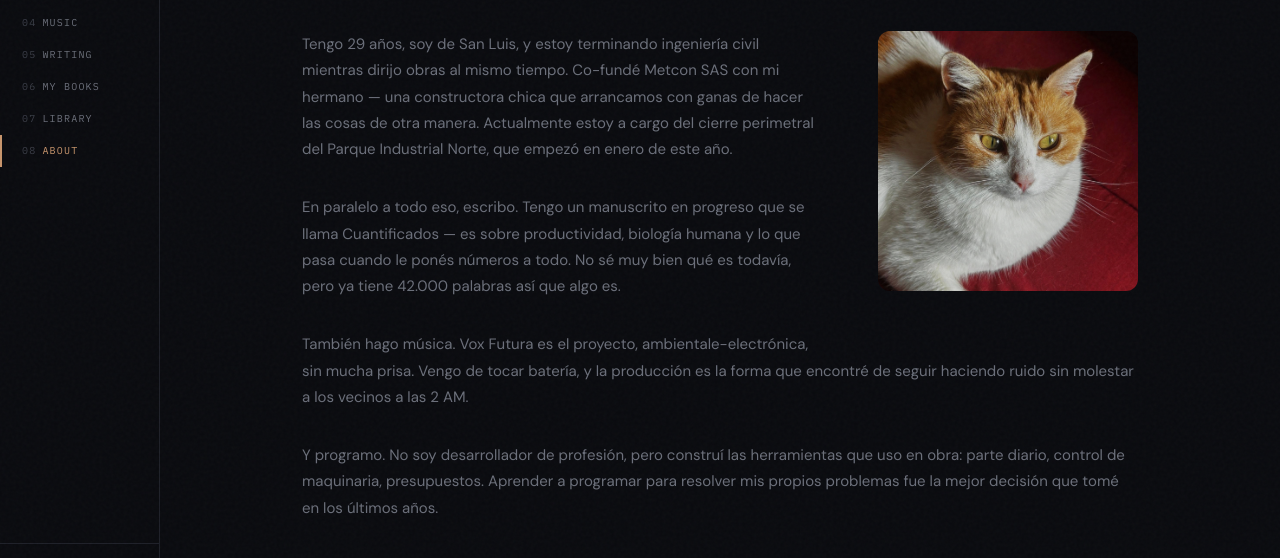
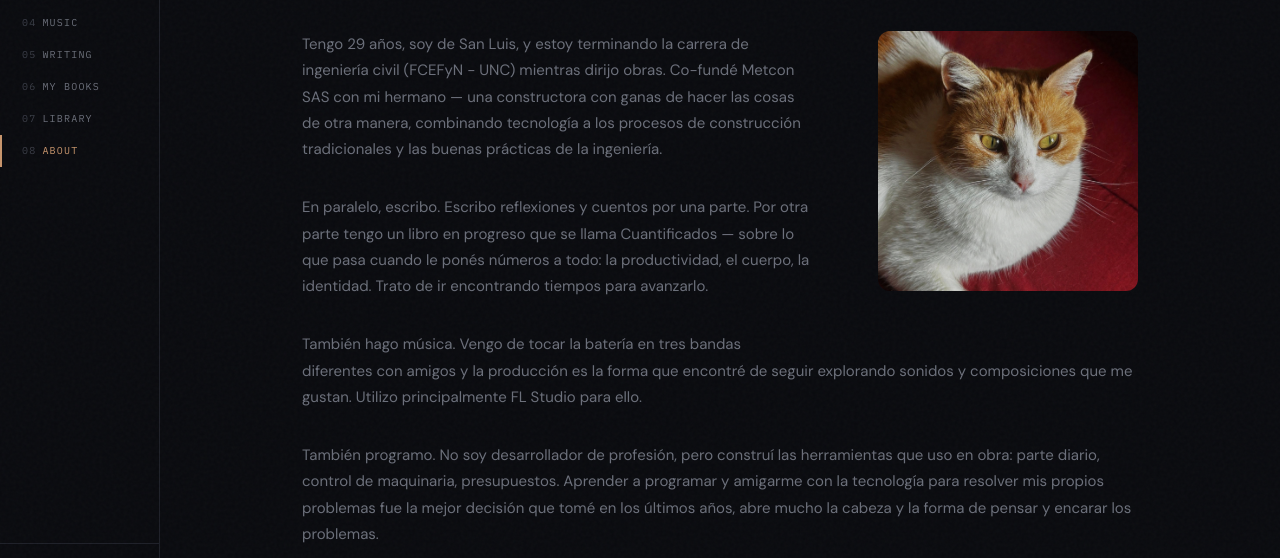
Before and after one commit to facundobalbo/site, a website: page sobre-mi.html in a window 1280 px wide. Shown: the part 192-750 px from the top of the page. Drawn offline with Linux system fonts and the light colour scheme.

Commit message:
feat: reescribir bio en sobre-mi con nueva versión del usuario

```diff
--- a/sobre-mi.html
+++ b/sobre-mi.html
@@ -32,13 +32,13 @@
             />
           </div>
 
-          <p>Tengo 29 años, soy de San Luis, y estoy terminando ingeniería civil mientras dirijo obras al mismo tiempo. Co-fundé Metcon SAS con mi hermano — una constructora chica que arrancamos con ganas de hacer las cosas de otra manera. Actualmente estoy a cargo del cierre perimetral del Parque Industrial Norte, que empezó en enero de este año.</p>
+          <p>Tengo 29 años, soy de San Luis, y estoy terminando la carrera de ingeniería civil (FCEFyN - UNC) mientras dirijo obras. Co-fundé Metcon SAS con mi hermano — una constructora con ganas de hacer las cosas de otra manera, combinando tecnología a los procesos de construcción tradicionales y las buenas prácticas de la ingeniería.</p>
 
-          <p>En paralelo a todo eso, escribo. Tengo un manuscrito en progreso que se llama Cuantificados — es sobre productividad, biología humana y lo que pasa cuando le ponés números a todo. No sé muy bien qué es todavía, pero ya tiene 42.000 palabras así que algo es.</p>
+          <p>En paralelo, escribo. Escribo reflexiones y cuentos por una parte. Por otra parte tengo un libro en progreso que se llama Cuantificados — sobre lo que pasa cuando le ponés números a todo: la productividad, el cuerpo, la identidad. Trato de ir encontrando tiempos para avanzarlo.</p>
 
-          <p>También hago música. Vox Futura es el proyecto, ambientale-electrónica, sin mucha prisa. Vengo de tocar batería, y la producción es la forma que encontré de seguir haciendo ruido sin molestar a los vecinos a las 2 AM.</p>
+          <p>También hago música. Vengo de tocar la batería en tres bandas diferentes con amigos y la producción es la forma que encontré de seguir explorando sonidos y composiciones que me gustan. Utilizo principalmente FL Studio para ello.</p>
 
-          <p>Y programo. No soy desarrollador de profesión, pero construí las herramientas que uso en obra: parte diario, control de maquinaria, presupuestos. Aprender a programar para resolver mis propios problemas fue la mejor decisión que tomé en los últimos años.</p>
+          <p>También programo. No soy desarrollador de profesión, pero construí las herramientas que uso en obra: parte diario, control de maquinaria, presupuestos. Aprender a programar y amigarme con la tecnología para resolver mis propios problemas fue la mejor decisión que tomé en los últimos años, abre mucho la cabeza y la forma de pensar y encarar los problemas.</p>
 
           <p>Esta página es básicamente un lugar donde junto todo eso. No tiene más intención que esa.</p>
         </div>
```
